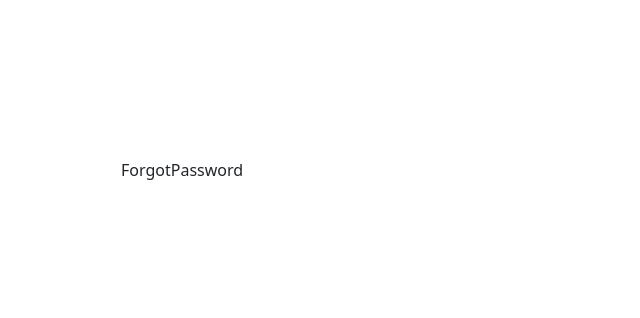
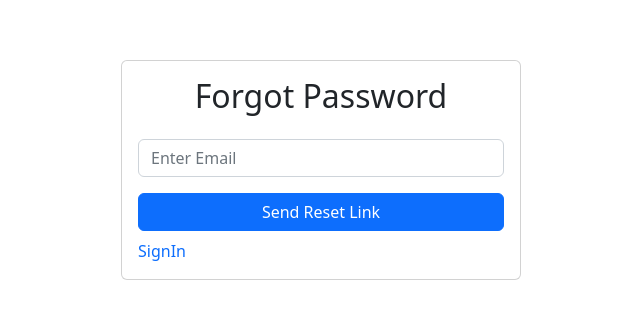
Before and after one commit to abdulsalam030/Authentication-with-FireBase-App, a React (Create React App) app: page /forgot-password in a window 1280 px wide. Shown: the part 230-548 px from the top of the page, without its empty margins (319-959 px from the left). Built offline with nearby package versions, Linux system fonts and the light colour scheme.

Commit message:
Forgot Password completed

```diff
--- /dev/null
+++ b/src/PrivateRoute.js
@@ -0,0 +1,16 @@
+import React from 'react'
+import {Navigate,Outlet} from 'react-router-dom'
+import useAuthStatus from './hooks/useAuthStatus'
+import Spinner from './components/Spinner'
+
+function PrivateRoute() {
+    const {loggedIn, checkingStatus} = useAuthStatus()
+
+    if(checkingStatus) {
+        return <Spinner/>
+    }
+
+  return loggedIn ? <Outlet/> : <Navigate to='/' />
+}
+
+export default PrivateRoute
--- a/src/components/App.js
+++ b/src/components/App.js
@@ -7,6 +7,8 @@ import {ToastContainer} from 'react-toastify'
 import 'react-toastify/dist/ReactToastify.css';
 import {BrowserRouter as Router,Routes, Route} from 'react-router-dom'
 import Profile from './Profile'
+import Home from './Home'
+import PrivateRoute from '../PrivateRoute'
 import './App.css';
 
 function App() {
@@ -19,7 +21,10 @@ function App() {
           <Route path='/'  element={<SignIn/>}/>
           <Route path="/sign-up" element= { <Signup/> } />
           <Route path="/forgot-password" element= { <ForgotPassword/> } />
+          <Route path='/profile' element={<PrivateRoute/>}  >
           <Route path="/profile" element= { <Profile/> } />
+          </Route>
+          <Route path="/home" element= { <Home/> } />
           </Routes>
         </Router>
         <ToastContainer/>
--- a/src/components/ForgotPassword.js
+++ b/src/components/ForgotPassword.js
@@ -1,8 +1,61 @@
-import React from 'react'
+import React, { useState } from 'react'
+import { Form, Button, Card } from "react-bootstrap";
+import { useNavigate,Link  } from 'react-router-dom';
+import { getAuth, sendPasswordResetEmail } from "firebase/auth";
+import {toast} from 'react-toastify'
+
+
+
 
 function ForgotPassword() {
+    const [email,setEmail] = useState('')
+
+    const onSubmit = async (e) => {
+        e.preventDefault()
+        try {
+            const auth = getAuth()
+            await sendPasswordResetEmail(auth,email)
+            toast.success("Email was Sent Succesfully")
+        } catch (error) {
+            toast.error("Email not Sent")
+
+        }
+
+    }
+
+    const onChange = (e) => setEmail(e.target.value)
+
+
+
   return (
-    <div>ForgotPassword</div>
+    <>
+    <Card>
+    <Card.Body>
+      <h2 className="text-center mb-4" >Forgot Password</h2>
+
+  <Form onSubmit={onSubmit} >
+    <Form.Group className="mb-3">
+       <Form.Control type="text" id='email'
+       value={email} placeholder='Enter Email' onChange={onChange} />
+    </Form.Group>
+
+
+
+
+
+    <Button className="w-100" type="submit">
+      Send Reset Link
+    </Button>
+
+    <Link to='/' className="w-100 text-left mt-2 text-decoration-none" >
+      SignIn
+    </Link>
+  </Form>
+  </Card.Body>
+  </Card>
+
+
+  </>
   )
 }
 
--- /dev/null
+++ b/src/components/Home.js
@@ -0,0 +1,19 @@
+import React from 'react'
+import { useNavigate,Link  } from 'react-router-dom';
+
+
+
+function Home() {
+    const navigate = useNavigate()
+  return (
+
+    <div>
+     <h2>Welcome Back</h2>
+        <button className='btn-success' onClick={() => {navigate("/profile")}}>
+            Profile
+        </button>
+    </div>
+  )
+}
+
+export default Home
--- a/src/components/Profile.js
+++ b/src/components/Profile.js
@@ -23,7 +23,7 @@ function Profile() {
 
     const onLogout =  () => {
         auth.signOut();
-        navigate("/sign-up")
+        navigate("/")
     }
 
     const onSubmit = async () => {
--- a/src/components/SignIn.js
+++ b/src/components/SignIn.js
@@ -4,6 +4,7 @@ import { Form, Button, Card } from "react-bootstrap";
 import visibilityIcon from '../assets/visibilityIcon.svg'
 import {toast } from 'react-toastify'
 import { getAuth, signInWithEmailAndPassword } from "firebase/auth";
+import Spinner from './Spinner';
 
 
 
@@ -31,7 +32,8 @@ function SignIn() {
           const userCredentials = await signInWithEmailAndPassword(auth,email,password)
         //   const user = userCredentials.user
         if(userCredentials.user) {
-            navigate('/profile')
+            navigate('/home')
+            return <Spinner/>
         }
         } catch (error) {
           console.log(error)
--- /dev/null
+++ b/src/components/Spinner.js
@@ -0,0 +1,12 @@
+import React from 'react'
+
+function Spinner() {
+  return (
+    <div className='loadingSpinnerContainer' >
+        <div className='loadingSpinner'>
+        </div>
+    </div>
+  )
+}
+
+export default Spinner
--- /dev/null
+++ b/src/hooks/useAuthStatus.js
@@ -0,0 +1,25 @@
+import { useState,useEffect } from 'react';
+import { getAuth, onAuthStateChanged } from "firebase/auth";
+
+
+
+function useAuthStatus() {
+    const [loggedIn,setLoggedIn] = useState(false);
+    const [checkingStatus,setCheckingStatus] = useState(true)
+
+    useEffect(() => {
+        const auth = getAuth();
+        onAuthStateChanged(auth, (user) => {
+            if(user) {
+                console.log(user)
+                setLoggedIn(true)
+            }
+            setCheckingStatus(false)
+        } )
+    })
+  return {loggedIn,checkingStatus}
+
+
+}
+
+export default useAuthStatus
```
